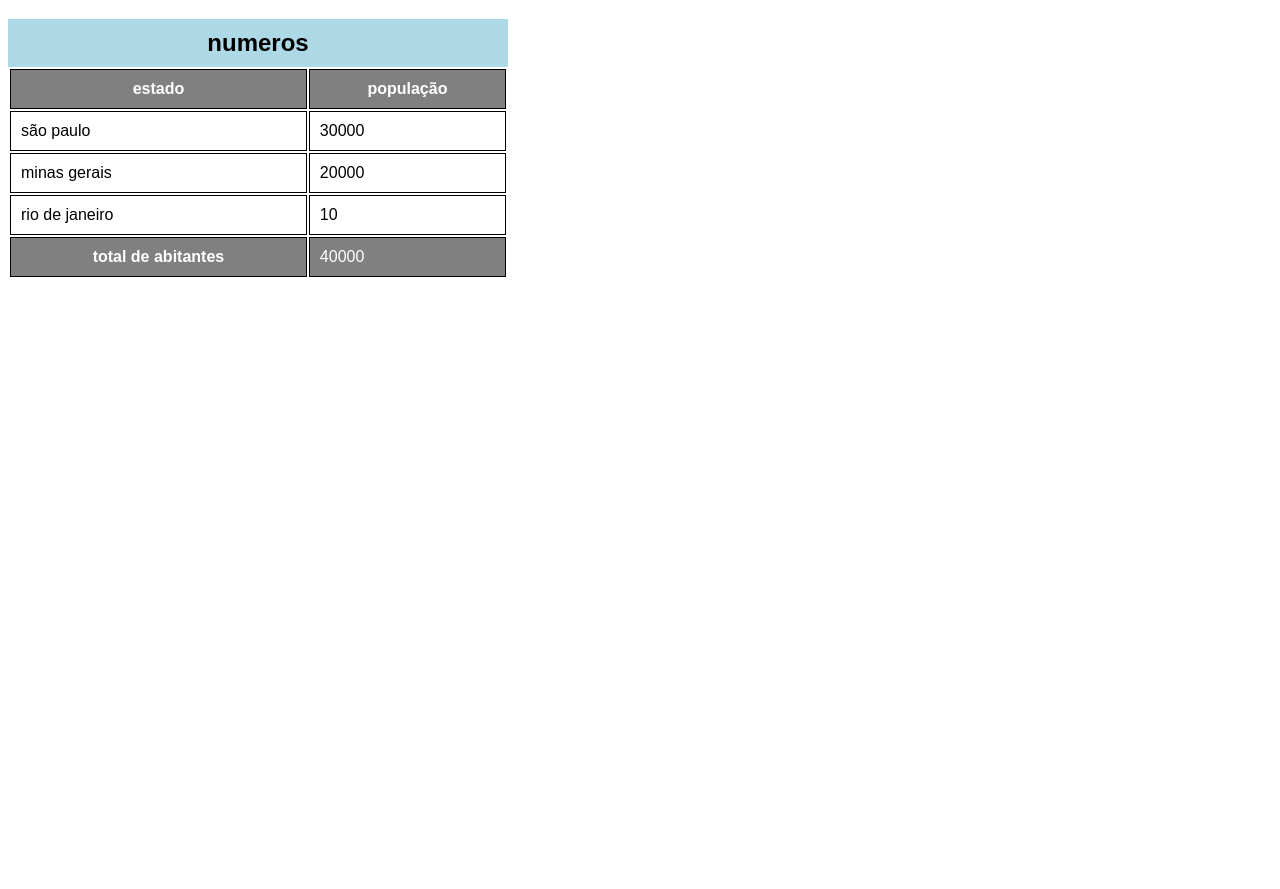
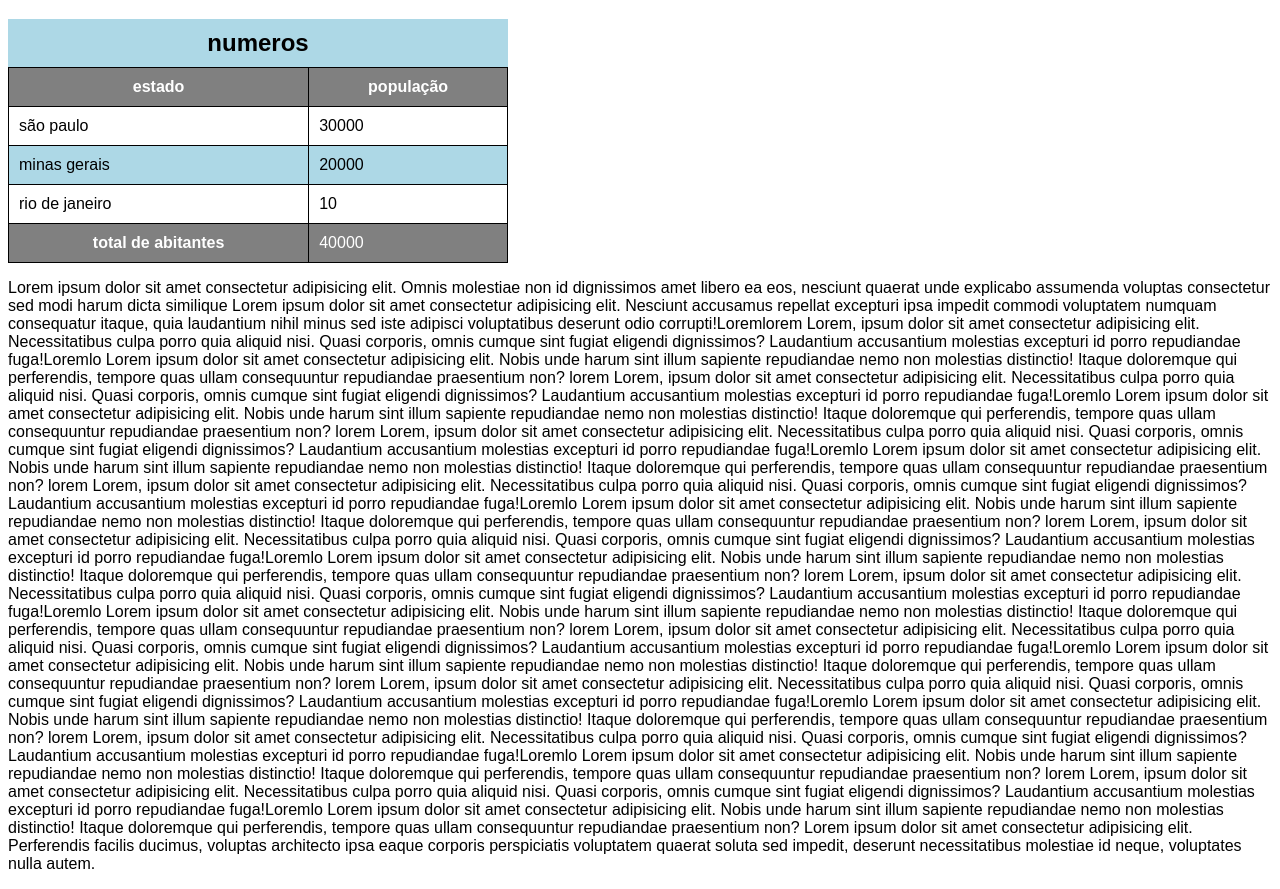
Before and after one commit to leonardobuzzo00/html-CSS, a plain HTML site: page exercios/ex 23/tabela002.html in a window 1280 px wide. Shown: the part 61-950 px from the top of the page. Before the commit the page ends 800 px from the top, so only its background shows below. Drawn offline with Linux system fonts and the light colour scheme.

Commit message:
Update tabela002.html

```diff
--- a/exercios/ex 23/tabela002.html
+++ b/exercios/ex 23/tabela002.html
@@ -15,6 +15,9 @@
         }
         table{
             width: 500px;
+            border-collapse: collapse;
+            position: relative;
+
         }
         td, th{
             border: 1px solid black;
@@ -29,6 +32,15 @@
             font-weight:bold ;
             padding: 10px;
             background-color: lightblue;
+        }
+        tbody > tr:nth-child(2n){
+            background-color: lightblue;
+        }
+        thead > tr > th{
+            position: sticky;
+            top: 0;
+            background-color:gray;
+            top: -1px;
         }
     </style>
     <table>
@@ -63,5 +75,19 @@
             </tr>
         </tfoot>
     </table>
+
+
+   <p>Lorem ipsum dolor sit amet consectetur adipisicing elit. Omnis molestiae non id dignissimos amet libero ea eos, nesciunt quaerat unde explicabo assumenda voluptas consectetur sed modi harum dicta similique Lorem ipsum dolor sit amet consectetur adipisicing elit. Nesciunt accusamus repellat excepturi ipsa impedit commodi voluptatem numquam consequatur itaque, quia laudantium nihil minus sed iste adipisci voluptatibus deserunt odio corrupti!Loremlorem
+    Lorem, ipsum dolor sit amet consectetur adipisicing elit. Necessitatibus culpa porro quia aliquid nisi. Quasi corporis, omnis cumque sint fugiat eligendi dignissimos? Laudantium accusantium molestias excepturi id porro repudiandae fuga!Loremlo Lorem ipsum dolor sit amet consectetur adipisicing elit. Nobis unde harum sint illum sapiente repudiandae nemo non molestias distinctio! Itaque doloremque qui perferendis, tempore quas ullam consequuntur repudiandae praesentium non? lorem
+    Lorem, ipsum dolor sit amet consectetur adipisicing elit. Necessitatibus culpa porro quia aliquid nisi. Quasi corporis, omnis cumque sint fugiat eligendi dignissimos? Laudantium accusantium molestias excepturi id porro repudiandae fuga!Loremlo Lorem ipsum dolor sit amet consectetur adipisicing elit. Nobis unde harum sint illum sapiente repudiandae nemo non molestias distinctio! Itaque doloremque qui perferendis, tempore quas ullam consequuntur repudiandae praesentium non? lorem
+    Lorem, ipsum dolor sit amet consectetur adipisicing elit. Necessitatibus culpa porro quia aliquid nisi. Quasi corporis, omnis cumque sint fugiat eligendi dignissimos? Laudantium accusantium molestias excepturi id porro repudiandae fuga!Loremlo Lorem ipsum dolor sit amet consectetur adipisicing elit. Nobis unde harum sint illum sapiente repudiandae nemo non molestias distinctio! Itaque doloremque qui perferendis, tempore quas ullam consequuntur repudiandae praesentium non? lorem
+    Lorem, ipsum dolor sit amet consectetur adipisicing elit. Necessitatibus culpa porro quia aliquid nisi. Quasi corporis, omnis cumque sint fugiat eligendi dignissimos? Laudantium accusantium molestias excepturi id porro repudiandae fuga!Loremlo Lorem ipsum dolor sit amet consectetur adipisicing elit. Nobis unde harum sint illum sapiente repudiandae nemo non molestias distinctio! Itaque doloremque qui perferendis, tempore quas ullam consequuntur repudiandae praesentium non? lorem
+    Lorem, ipsum dolor sit amet consectetur adipisicing elit. Necessitatibus culpa porro quia aliquid nisi. Quasi corporis, omnis cumque sint fugiat eligendi dignissimos? Laudantium accusantium molestias excepturi id porro repudiandae fuga!Loremlo Lorem ipsum dolor sit amet consectetur adipisicing elit. Nobis unde harum sint illum sapiente repudiandae nemo non molestias distinctio! Itaque doloremque qui perferendis, tempore quas ullam consequuntur repudiandae praesentium non? lorem
+    Lorem, ipsum dolor sit amet consectetur adipisicing elit. Necessitatibus culpa porro quia aliquid nisi. Quasi corporis, omnis cumque sint fugiat eligendi dignissimos? Laudantium accusantium molestias excepturi id porro repudiandae fuga!Loremlo Lorem ipsum dolor sit amet consectetur adipisicing elit. Nobis unde harum sint illum sapiente repudiandae nemo non molestias distinctio! Itaque doloremque qui perferendis, tempore quas ullam consequuntur repudiandae praesentium non? lorem
+    Lorem, ipsum dolor sit amet consectetur adipisicing elit. Necessitatibus culpa porro quia aliquid nisi. Quasi corporis, omnis cumque sint fugiat eligendi dignissimos? Laudantium accusantium molestias excepturi id porro repudiandae fuga!Loremlo Lorem ipsum dolor sit amet consectetur adipisicing elit. Nobis unde harum sint illum sapiente repudiandae nemo non molestias distinctio! Itaque doloremque qui perferendis, tempore quas ullam consequuntur repudiandae praesentium non? lorem
+    Lorem, ipsum dolor sit amet consectetur adipisicing elit. Necessitatibus culpa porro quia aliquid nisi. Quasi corporis, omnis cumque sint fugiat eligendi dignissimos? Laudantium accusantium molestias excepturi id porro repudiandae fuga!Loremlo Lorem ipsum dolor sit amet consectetur adipisicing elit. Nobis unde harum sint illum sapiente repudiandae nemo non molestias distinctio! Itaque doloremque qui perferendis, tempore quas ullam consequuntur repudiandae praesentium non? lorem
+    Lorem, ipsum dolor sit amet consectetur adipisicing elit. Necessitatibus culpa porro quia aliquid nisi. Quasi corporis, omnis cumque sint fugiat eligendi dignissimos? Laudantium accusantium molestias excepturi id porro repudiandae fuga!Loremlo Lorem ipsum dolor sit amet consectetur adipisicing elit. Nobis unde harum sint illum sapiente repudiandae nemo non molestias distinctio! Itaque doloremque qui perferendis, tempore quas ullam consequuntur repudiandae praesentium non? lorem
+    Lorem, ipsum dolor sit amet consectetur adipisicing elit. Necessitatibus culpa porro quia aliquid nisi. Quasi corporis, omnis cumque sint fugiat eligendi dignissimos? Laudantium accusantium molestias excepturi id porro repudiandae fuga!Loremlo Lorem ipsum dolor sit amet consectetur adipisicing elit. Nobis unde harum sint illum sapiente repudiandae nemo non molestias distinctio! Itaque doloremque qui perferendis, tempore quas ullam consequuntur repudiandae praesentium non? Lorem ipsum dolor sit amet consectetur adipisicing elit. Perferendis facilis ducimus, voluptas architecto ipsa eaque corporis perspiciatis voluptatem quaerat soluta sed impedit, deserunt necessitatibus molestiae id neque, voluptates nulla autem.
+   </p>
 </body>
 </html>
```
